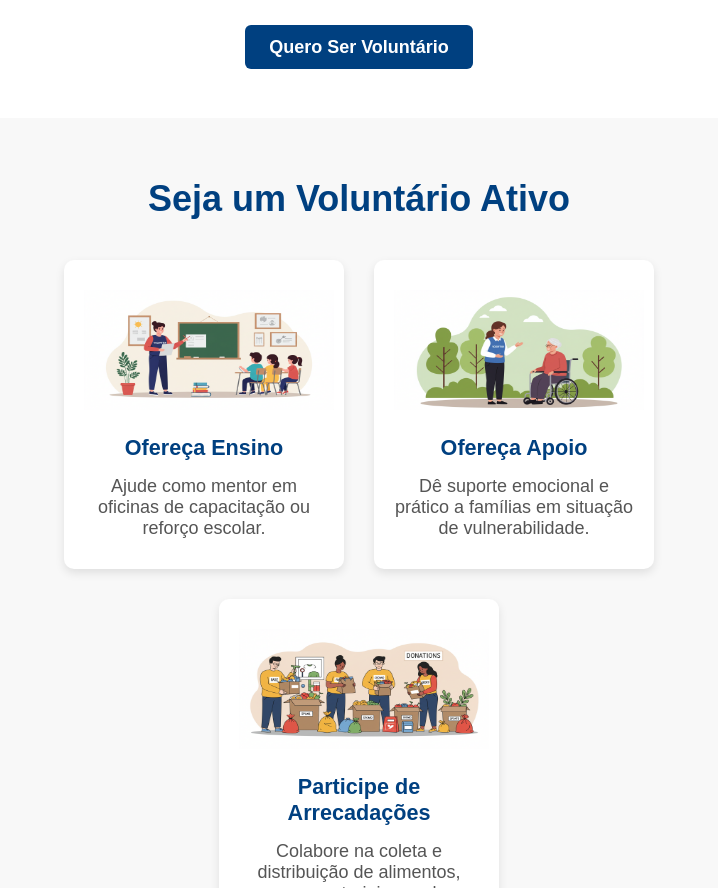
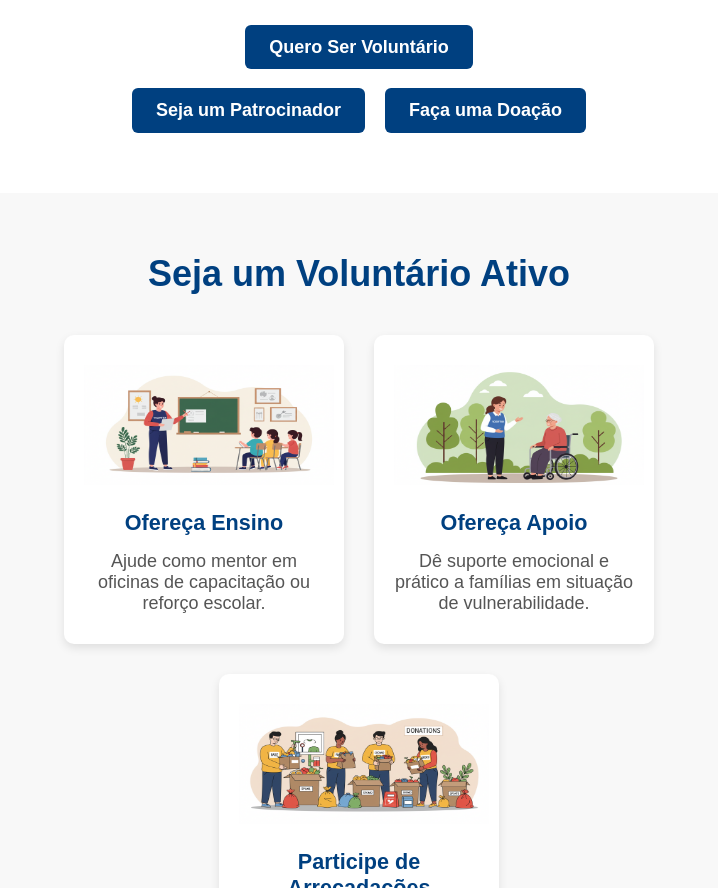
Before and after one commit to igordev-men/Eniac-comunidades, a plain HTML site: page Eniac_nas_comunidades-1/projetoAcademy/index.html in a window 1280 px wide. Shown: the part 2697-3585 px from the top of the page, without its empty margins (281-999 px from the left). Drawn offline with Linux system fonts and the light colour scheme.

Commit message:
adicionando botões de patrocinador e doação

```diff
--- a/Eniac_nas_comunidades-1/projetoAcademy/assets/style.css
+++ b/Eniac_nas_comunidades-1/projetoAcademy/assets/style.css
@@ -653,6 +653,42 @@ padding: 50px;
 .btn-voluntario:hover {
   background-color: #004080e4;
 }
+.botoes-apoio {
+  margin-top: 30px;
+  display: flex;
+  justify-content: center;
+  flex-wrap: wrap;
+  gap: 20px;
+}
+
+.btn-patrocinador,
+.btn-doacao {
+  padding: 12px 24px;
+  border-radius: 6px;
+  font-weight: bold;
+  text-decoration: none;
+  transition: background-color 0.3s ease, color 0.3s ease;
+}
+
+.btn-patrocinador {
+  background-color: #004080;
+  color: white;
+}
+
+.btn-patrocinador:hover {
+  background-color: #004080e4;
+  color: white;
+}
+
+.btn-doacao {
+ background-color: #004080;
+  color: white;
+}
+
+.btn-doacao:hover {
+   background-color: #004080e4;
+}
+
 
 /* Seção Voluntário Ativo */
 .voluntario-ativo-section {
--- a/Eniac_nas_comunidades-1/projetoAcademy/index.html
+++ b/Eniac_nas_comunidades-1/projetoAcademy/index.html
@@ -226,6 +226,11 @@
     Seja um agente de mudança sendo voluntário em nossos projetos educacionais, sociais ou de arrecadação.
   </p>
   <a href="#form-voluntario" class="btn-voluntario">Quero Ser Voluntário</a>
+  <div class="botoes-apoio">
+  <a href="#patrocinador" class="btn-patrocinador">Seja um Patrocinador</a>
+  <a href="#doacao" class="btn-doacao">Faça uma Doação</a>
+</div>
+
 </section>
 
 <!-- Seção Seja um Voluntário Ativo -->
```
